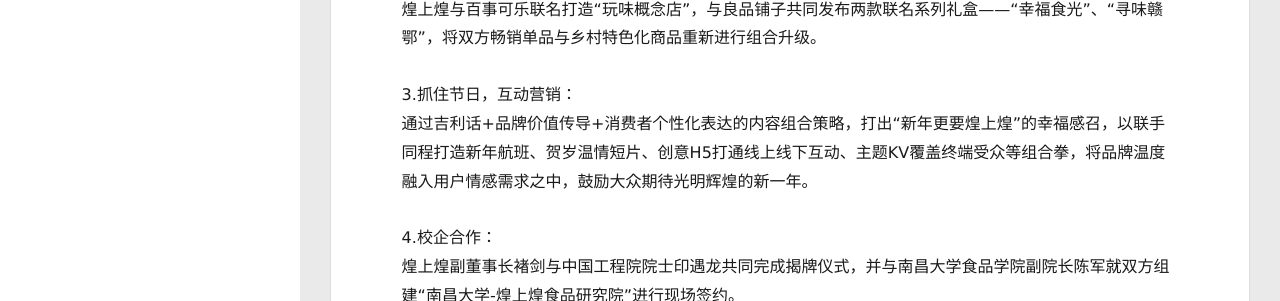
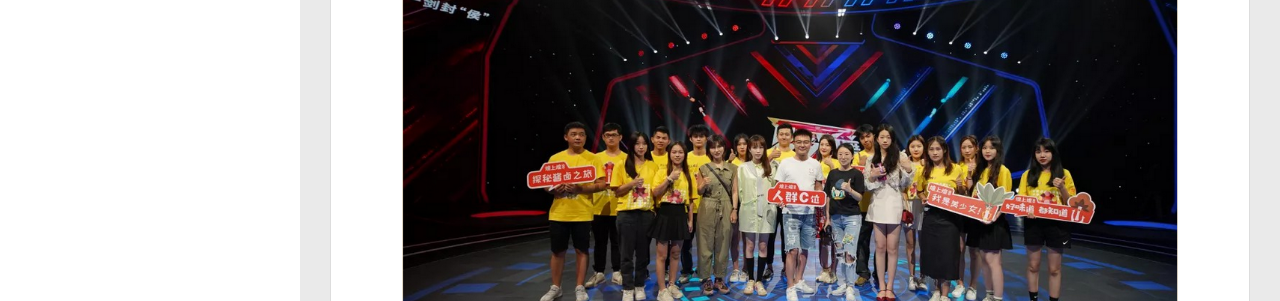
Before and after one commit to Nauygnaw/Nauygnaw.github.io, a plain HTML site: page 2021/10/18/第一组网络营销现状小调研/index.html in a window 1280 px wide. Shown: the part 499-800 px from the top of the page. Drawn offline with Linux system fonts and the light colour scheme; no server answers.

Commit message:
Site updated: 2021-10-18 17:18:31

```diff
--- a/2021/10/18/第一组网络营销现状小调研/index.html
+++ b/2021/10/18/第一组网络营销现状小调研/index.html
@@ -15,10 +15,12 @@
 <meta property="og:site_name" content="Hexo">
 <meta property="og:description" content="煌上煌公司网络营销分析报告一、样本选择：江西煌上煌集团食品股份有限公司始创于1993年，总部座落在江西南昌，是我们常见的的一家集肉鸭养殖、屠宰加工、肉制品深加工、连锁销售、科研开发为一体的民营企业，2012年9月5日成功在深交所挂牌上市，成为酱卤肉制品行业第一个上市公司。带着本身对美食的热爱，通过百度搜索，知乎、微博等网站详细了解了这个企业，决定选择这个企业来进行网络营销分析。二、样本的的调查结果">
 <meta property="og:locale" content="en_US">
+<meta property="og:image" content="http://example.com/images/a.png">
 <meta property="article:published_time" content="2021-10-18T08:24:03.000Z">
-<meta property="article:modified_time" content="2021-10-18T08:48:20.183Z">
+<meta property="article:modified_time" content="2021-10-18T09:17:34.217Z">
 <meta property="article:author" content="John Doe">
 <meta name="twitter:card" content="summary">
+<meta name="twitter:image" content="http://example.com/images/a.png">
 
     <link rel="alternative" href="/atom.xml" title="Hexo" type="application/atom+xml">
 
@@ -174,8 +176,7 @@
 
     <div class="article-entry" itemprop="articleBody">
 
-        <p>煌上煌公司网络营销分析报告<br>一、样本选择：<br>江西煌上煌集团食品股份有限公司始创于1993年，总部座落在江西南昌，是我们常见的的一家集肉鸭养殖、屠宰加工、肉制品深加工、连锁销售、科研开发为一体的民营企业，2012年9月5日成功在深交所挂牌上市，成为酱卤肉制品行业第一个上市公司。带着本身对美食的热爱，通过百度搜索，知乎、微博等网站详细了解了这个企业，决定选择这个企业来进行网络营销分析。<br>二、样本的的调查结果记录：<br>推广方法<br>1.赞助节目：<br>2020年，煌上煌成为广东卫视《见多识廣》特约赞助商，与春华秋实联手通过借势节目IP，开展娱乐营销抢占市场制高点。</p>
-<p>2.强强联合，与品牌店联名：<br>煌上煌与百事可乐联名打造“玩味概念店”，与良品铺子共同发布两款联名系列礼盒——“幸福食光”、“寻味赣鄂”，将双方畅销单品与乡村特色化商品重新进行组合升级。</p>
+        <p>煌上煌公司网络营销分析报告<br>一、样本选择：<br>江西煌上煌集团食品股份有限公司始创于1993年，总部座落在江西南昌，是我们常见的的一家集肉鸭养殖、屠宰加工、肉制品深加工、连锁销售、科研开发为一体的民营企业，2012年9月5日成功在深交所挂牌上市，成为酱卤肉制品行业第一个上市公司。带着本身对美食的热爱，通过百度搜索，知乎、微博等网站详细了解了这个企业，决定选择这个企业来进行网络营销分析。<br>二、样本的的调查结果记录：<br>推广方法<br>1.赞助节目：<br>2020年，煌上煌成为广东卫视《见多识廣》特约赞助商，与春华秋实联手通过借势节目IP，开展娱乐营销抢占市场制高点。<br><img src="/images/a.png" alt="a"><br>2.强强联合，与品牌店联名：<br>煌上煌与百事可乐联名打造“玩味概念店”，与良品铺子共同发布两款联名系列礼盒——“幸福食光”、“寻味赣鄂”，将双方畅销单品与乡村特色化商品重新进行组合升级。</p>
 <p>3.抓住节日，互动营销：<br>通过吉利话+品牌价值传导+消费者个性化表达的内容组合策略，打出“新年更要煌上煌”的幸福感召，以联手同程打造新年航班、贺岁温情短片、创意H5打通线上线下互动、主题KV覆盖终端受众等组合拳，将品牌温度融入用户情感需求之中，鼓励大众期待光明辉煌的新一年。</p>
 <p> 4.校企合作：<br>煌上煌副董事长褚剑与中国工程院院士印遇龙共同完成揭牌仪式，并与南昌大学食品学院副院长陈军就双方组建“南昌大学-煌上煌食品研究院”进行现场签约。<br>未来，公司将以“南昌大学-煌上煌食品研究院”签约为契机，在食品保鲜、食品快速检测技术、食品安全建模、肉鸭加工副产物高值化利用等方面，不断深化产学研合作。</p>
 <p>5.开展促销：<br>时不时开展促销活动，能提高用户粘性，并激发顾客的购买热情。</p>
```
Also changed, not shown: index.html (+1 -2 lines), images/3.png (added), images/4.png (added), images/5.png (added), images/a.png (added), 1 other file.
